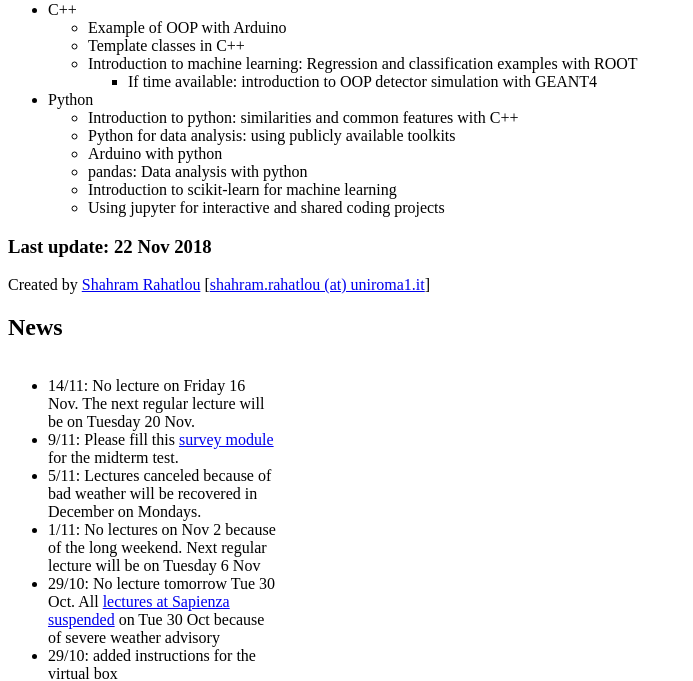
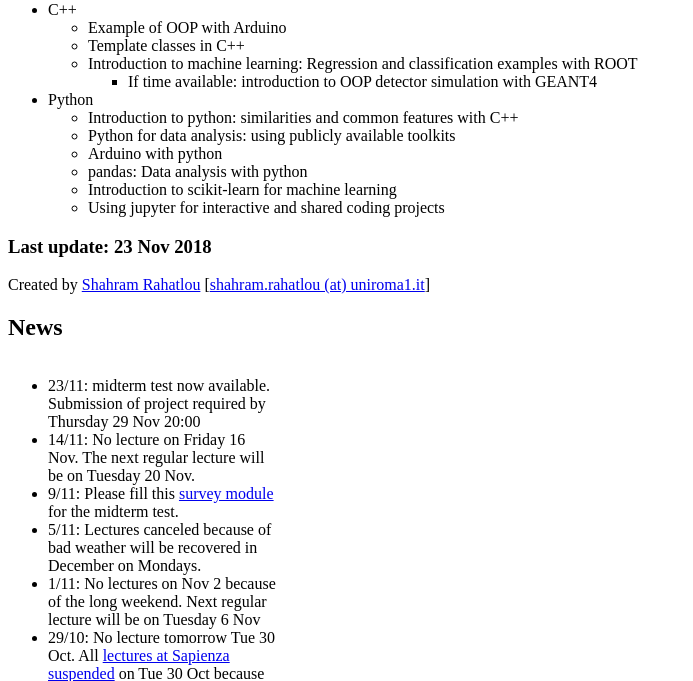
Before and after one commit to rahatlou/CMP, a PHP site: page / in a window 1280 px wide. Shown: the part 1431-2112 px from the top of the page, without its empty margins (0-693 px from the left). Run offline with PHP 8.4, Linux system fonts and the light colour scheme; some libraries are stand-ins or nearby versions.

Commit message:
added news

```diff
--- a/index.php
+++ b/index.php
@@ -57,7 +57,7 @@
    <div id="sidebar">
      <div id="sidebar-bgtop"></div>
      <div id="sidebar-content">
-           <h3 class=h3sidebar>Last update: 22 Nov 2018</h3>
+           <h3 class=h3sidebar>Last update: 23 Nov 2018</h3>
 
             Created by
             <a href="http://www.roma1.infn.it/people/rahatlou/">Shahram Rahatlou</a>
@@ -68,8 +68,9 @@
           <h2>News</h2>
           <div style="width: 270px; height: 350px; overflow: auto">
 	    <ul>  <!-- lista avvisi-->
+        <li>23/11: midterm test now available. Submission of project required by
+          Thursday 29 Nov 20:00</li>
         <li>14/11: No lecture on Friday 16 Nov. The next regular lecture will be on Tuesday 20 Nov.</li>
-
         <li>9/11: Please fill this <a href="https://goo.gl/forms/z4raMD5DBIDBE0iq1">survey module</a>
           for the midterm test.</li>
         <li>5/11: Lectures canceled because of bad weather
```
